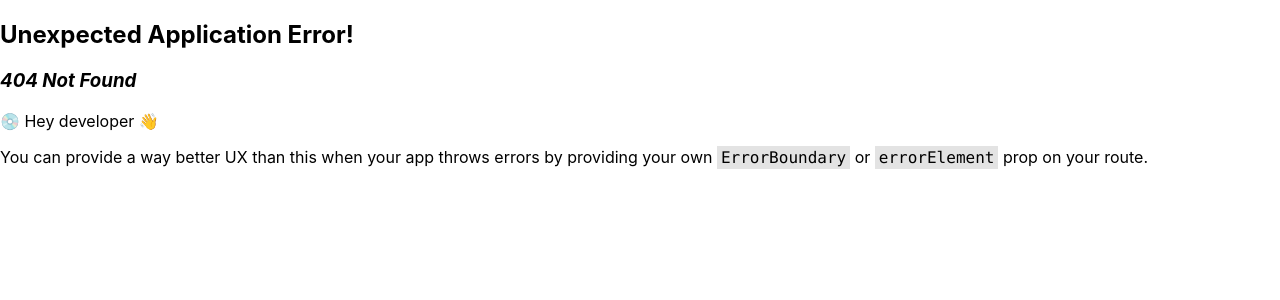
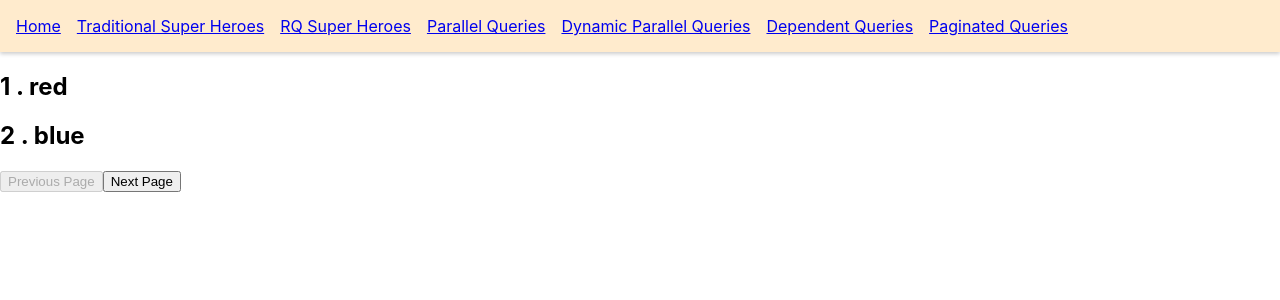
Before and after one commit to mrakib007/react-query-learning-project, a React (Create React App) app: page /rq-paginated in a window 1280 px wide. Before the commit this address had no page. Shown: the top 300 px of the page. Built offline with nearby package versions, Linux system fonts and the light colour scheme; data requests are answered from the project's data file.

Commit message:
paginated query

```diff
--- a/src/Routes/Routes.js
+++ b/src/Routes/Routes.js
@@ -3,6 +3,7 @@
 import DynamicParallel from "../components/DynamicParallel";
 import HomePage from "../components/HomePage";
 import Main from "../components/Layout/Main";
+import PaginatedQueries from "../components/PaginatedQueries";
 import ParallelQueries from "../components/ParallelQueries";
 import RQSuperHero from "../components/RQSuperHero";
 import RQSuperHeroesPage from "../components/RQSuperHeroesPage";
@@ -45,6 +46,10 @@
       {
         path: '/rq-dependent',
         element: <DependentQueries email='rakib@example.com'></DependentQueries>
+      },
+      {
+        path: '/rq-paginated',
+        element: <PaginatedQueries></PaginatedQueries>
       }
     ]
    }
--- a/src/components/NavBar.js
+++ b/src/components/NavBar.js
@@ -28,6 +28,9 @@
           <li>
             <Link to="/rq-dependent">Dependent Queries</Link>
           </li>
+          <li>
+            <Link to="/rq-paginated">Paginated Queries</Link>
+          </li>
         </ul>
       </nav>
     </div>
--- /dev/null
+++ b/src/components/PaginatedQueries.js
@@ -0,0 +1,47 @@
+import axios from 'axios';
+import React, { useState } from 'react';
+import { useQuery } from 'react-query';
+
+const fetchColors = (pageNumber) =>{
+    return axios.get(`http://localhost:4000/colors?_limit=2&_page=${pageNumber}`)
+}
+const PaginatedQueries = () => {
+    //it's router is 'rq-paginated'
+    const [pageNumber,setPageNumber] = useState(1);
+    //in every page query is treated like a brand new query. So it loads every time.
+    //To overcome this React Query has a solution called keepPreviousData
+    //React query will maintain the data from last successful fetch
+    //And the latest data will be requested in the mean time.
+    const {isLoading,isFetching,isError,error,data} = useQuery(['colors',pageNumber],() => fetchColors(pageNumber),{
+        keepPreviousData: true,
+    })
+
+    if(isLoading){
+        return <h2>Loading...</h2>
+    }
+    if(isError){
+        return <h2>{error.message}</h2>
+    }
+    return (
+        <>
+        <div>
+            {
+                data?.data.map((color)=>{
+                    return (
+                        <div key={color.id}>
+                            <h2>{color.id} . {color.label}</h2>
+                        </div>
+                    )
+                })
+            }
+        </div>
+        <div>
+            <button onClick={()=> setPageNumber(page=> page - 1)} disabled={pageNumber === 1}>Previous Page</button>
+            <button onClick={()=> setPageNumber(page=> page + 1)} disabled={pageNumber === 4}>Next Page</button>
+        </div>
+        {isFetching && 'Loading...'}
+        </>
+    );
+};
+
+export default PaginatedQueries;
```
